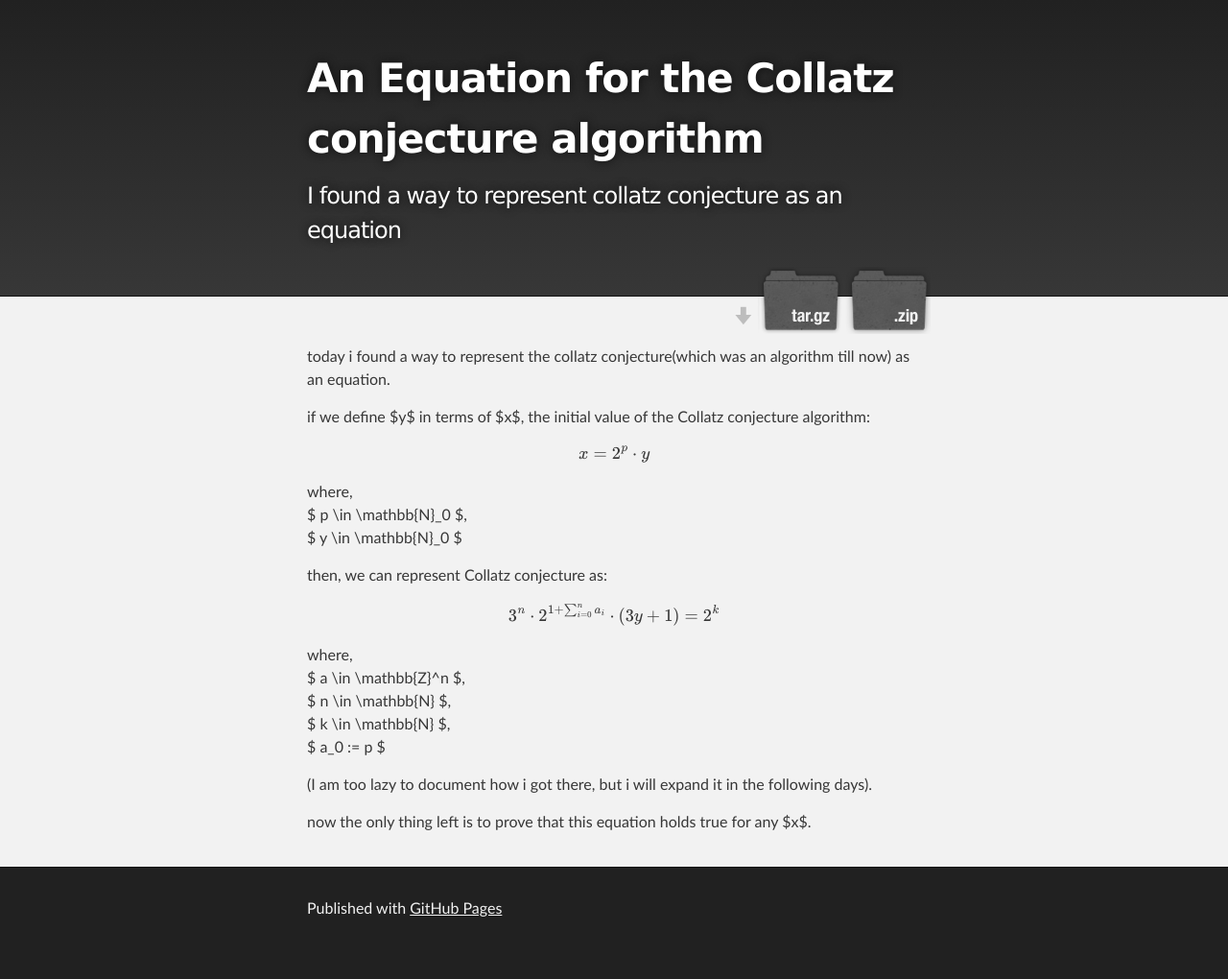
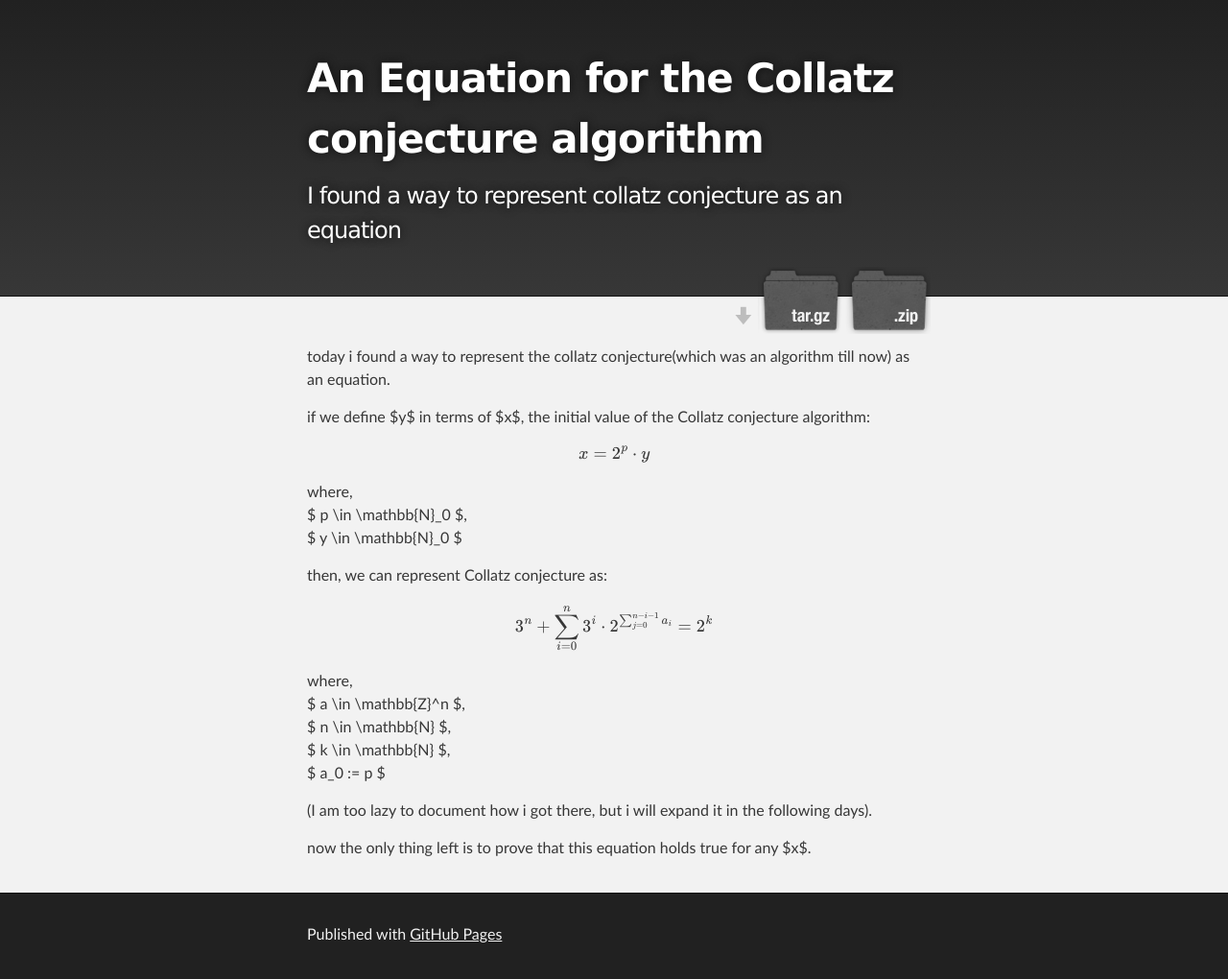
Before and after one commit to Pro465/pro465.github.io, a Jekyll site: the page built from _posts/2021-08-12-an-equation-for-the-collatz-conjecture-algorithm.md, in a window 1280 px wide. Shown: the whole page at 96% size. Built offline with Jekyll 4.4.1, drawn with Linux system fonts in a browser that asks for light colours; formulas are drawn with MathJax 3; before the commit the page ends 993 px from its top, so only the background shows below that.

Commit message:
Update 2021-08-12-an-equation-for-the-collatz-conjecture-algorithm.md

```diff
--- a/_posts/2021-08-12-an-equation-for-the-collatz-conjecture-algorithm.md
+++ b/_posts/2021-08-12-an-equation-for-the-collatz-conjecture-algorithm.md
@@ -21,7 +21,7 @@ where,
 then, we can represent Collatz conjecture as:
 
 <div>
-$$ 3^n \cdot 2 ^ {1 + \sum_{i=0}^{n} a_i} \cdot (3y + 1) = 2^k $$
+$$ 3^n + \displaystyle \sum_{i=0}^n{3^i \cdot 2^{\sum_{j=0}^{n-i-1} a_i}} = 2^k $$
 
 </div>
 where,
```
